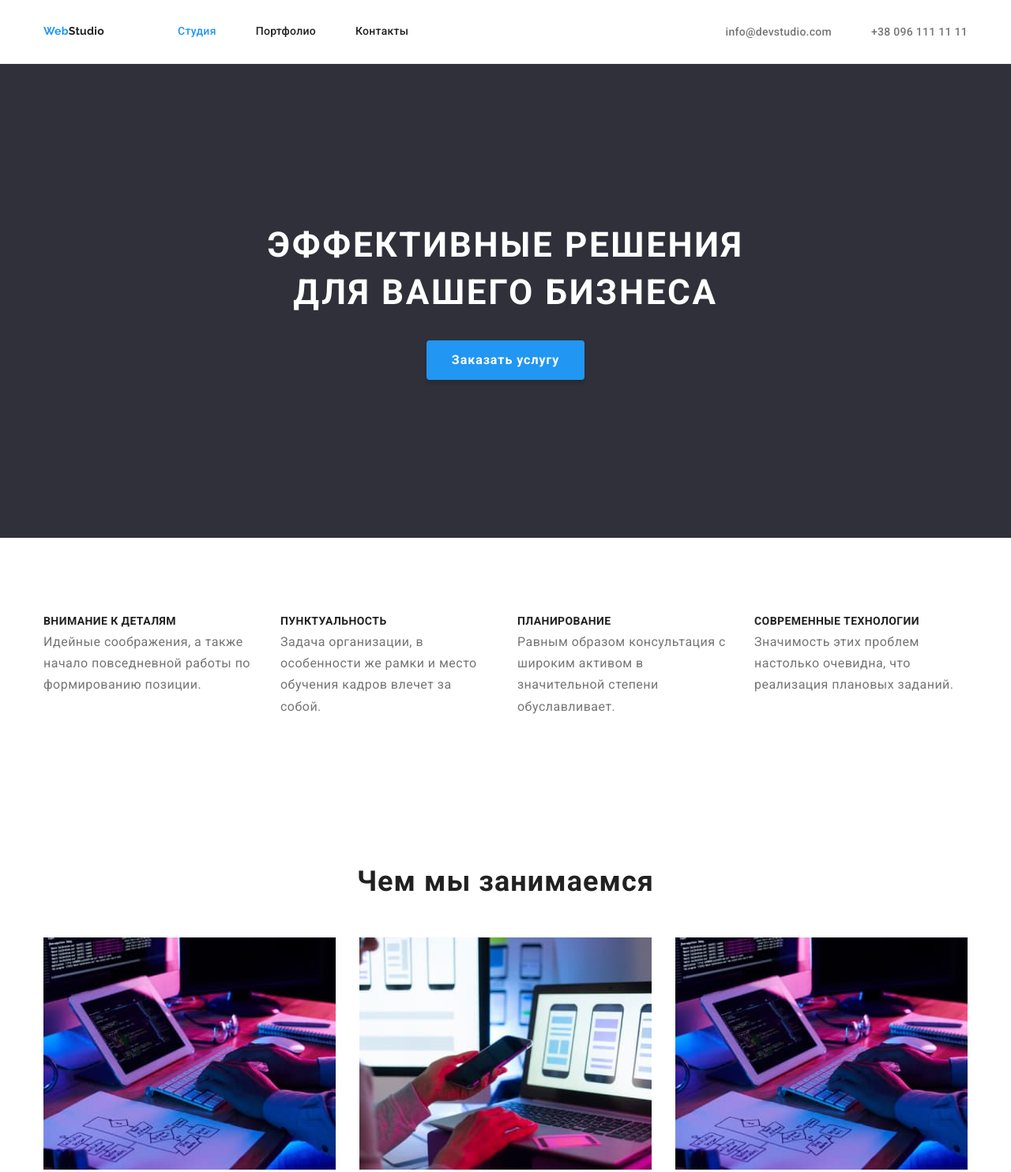
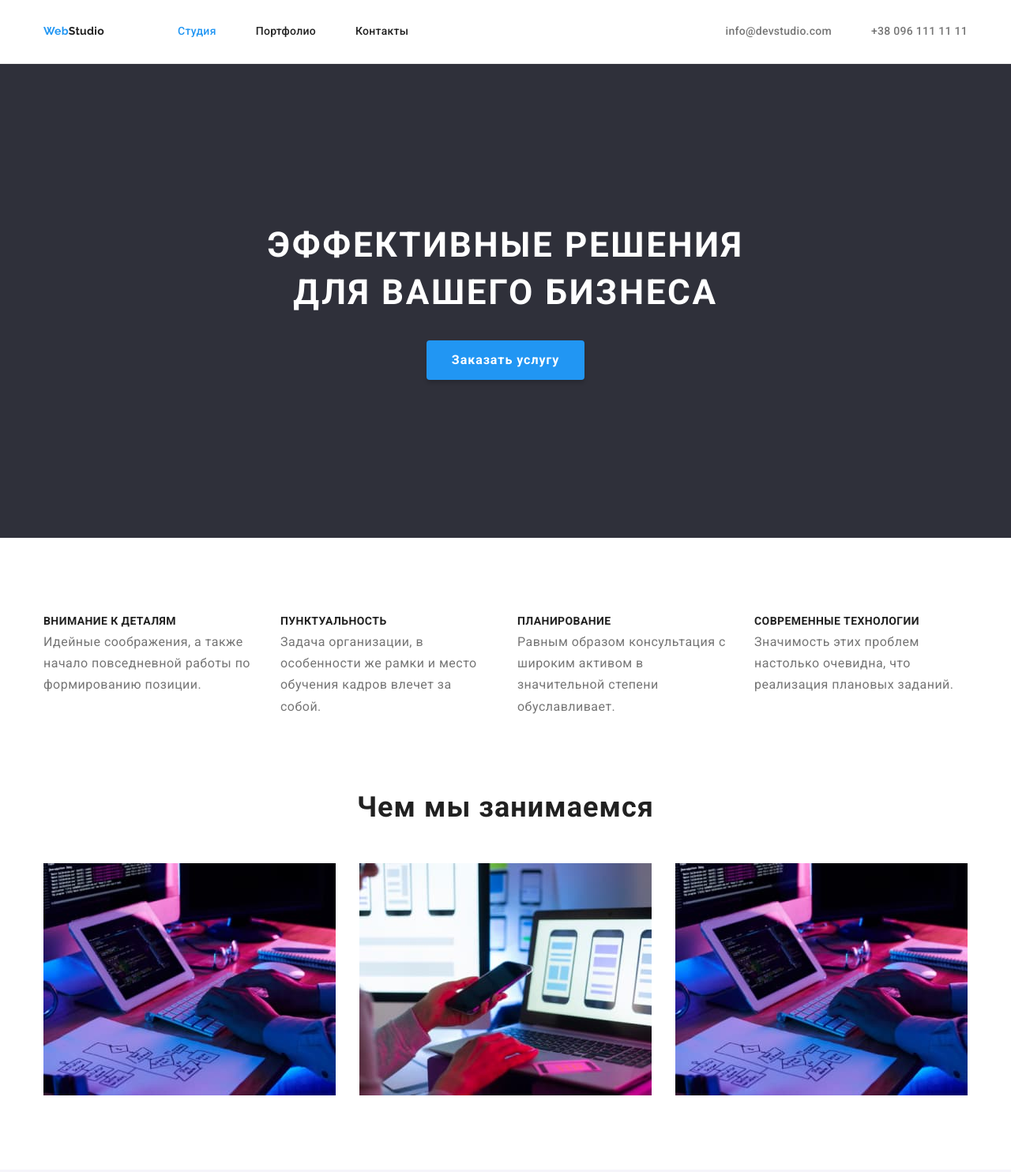
Before and after one commit to IvanHrekov/goit-markup-hw-03, a plain HTML site: page index.html in a window 1280 px wide. Shown: the top 1484 px of the page at 79% size. Drawn offline with nearby package versions, Linux system fonts and the light colour scheme.

Commit message:
HW-3-Final

```diff
--- a/css/styles.css
+++ b/css/styles.css
@@ -96,9 +96,8 @@ body {
 .menu-item:not(:last-child) {
     margin-right: 50px;
 }
-/* .nav-list .menu-item+.menu-item {
-    margin-left: 50px;
-} */
+
+
 
 .header-nav .link {
     display: block;
@@ -112,6 +111,12 @@ body {
     color: var(--secondary-text-color);
 }
 
+.menu-item .link{
+    display: block;
+    padding-top: 32px;
+    padding-bottom: 32px;
+
+}
 .menu-link.current {
     color: var(--accent-color);
 }
@@ -250,6 +255,10 @@ body {
     color: var(--primary-text-color)
 }
 
+.our-work{
+    padding-top: 0px;
+}
+
 .title {
     margin-bottom: 50px;
 }
@@ -380,7 +389,7 @@ body {
     align-items: center;
     margin-left: auto;
     margin-right: auto;
-    padding-bottom: 50px;
+    margin-bottom: 50px;
     justify-content: center;
 
 }
@@ -453,6 +462,7 @@ body {
 }
 
 .proj-desc {
+    margin: 0px auto;
     line-height: 2;
     letter-spacing: 0.03em;
 }
@@ -464,4 +474,5 @@ body {
     border-bottom: 1px solid#EEEEEE;
 }
 
+
 /* PORTFOLIO MAIN */
```
